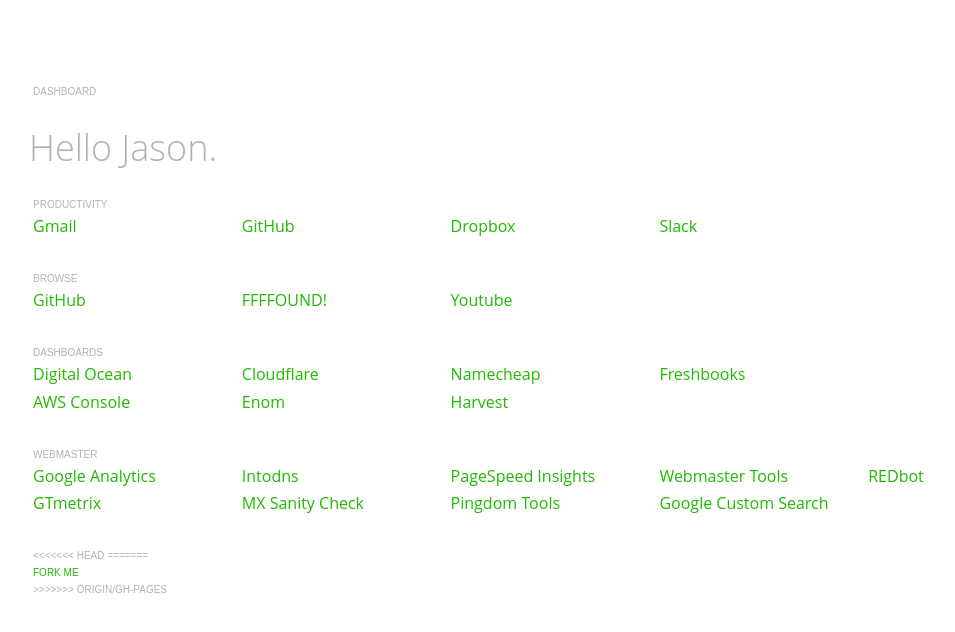
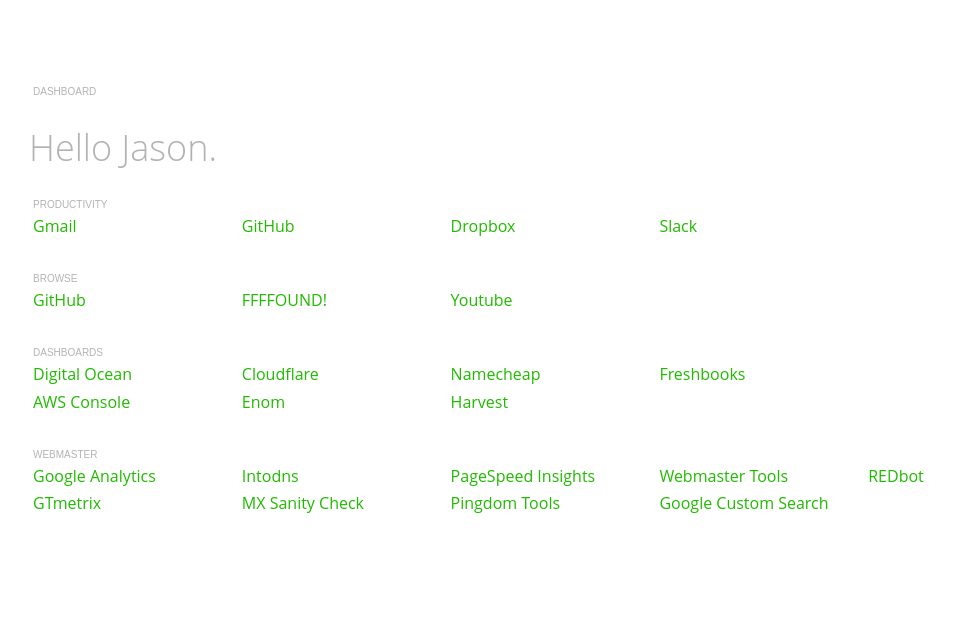
Before and after one commit to mcgwier/browserhome, a plain HTML site: page index.html in a window 1280 px wide. Shown: the whole page, without its empty margins (95-1050 px from the left). Drawn offline with Linux system fonts and the light colour scheme.

Commit message:
Update index.html

```diff
--- a/index.html
+++ b/index.html
@@ -63,11 +63,7 @@
   </article>
 
   <footer>
-<<<<<<< HEAD
     <!-- <p><a href="http://github.com/mcgwier/browserhome">Fork Me</a></p> -->
-=======
-    <p><a href="http://github.com/mcgwier/browserhome">Fork Me</a></p>
->>>>>>> origin/gh-pages
   </footer>
 
 </body>
```
